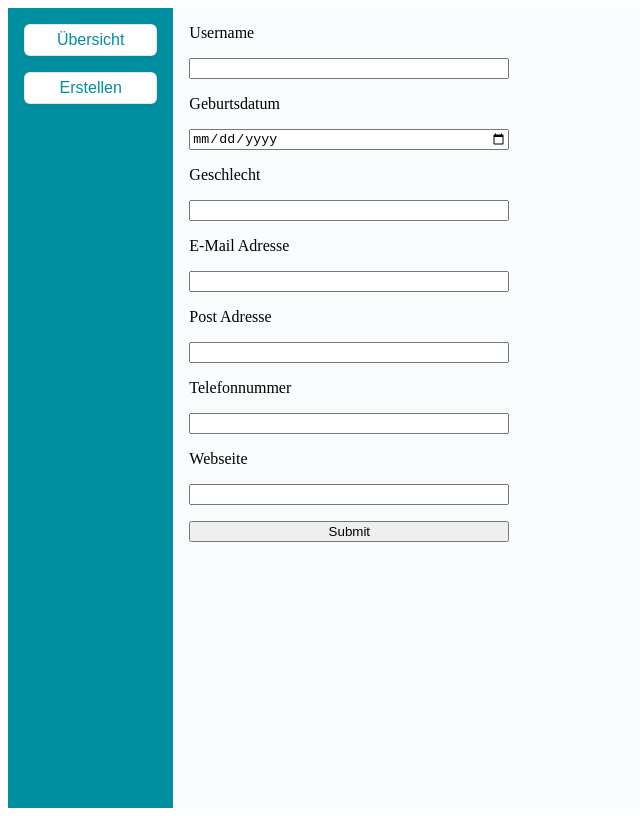
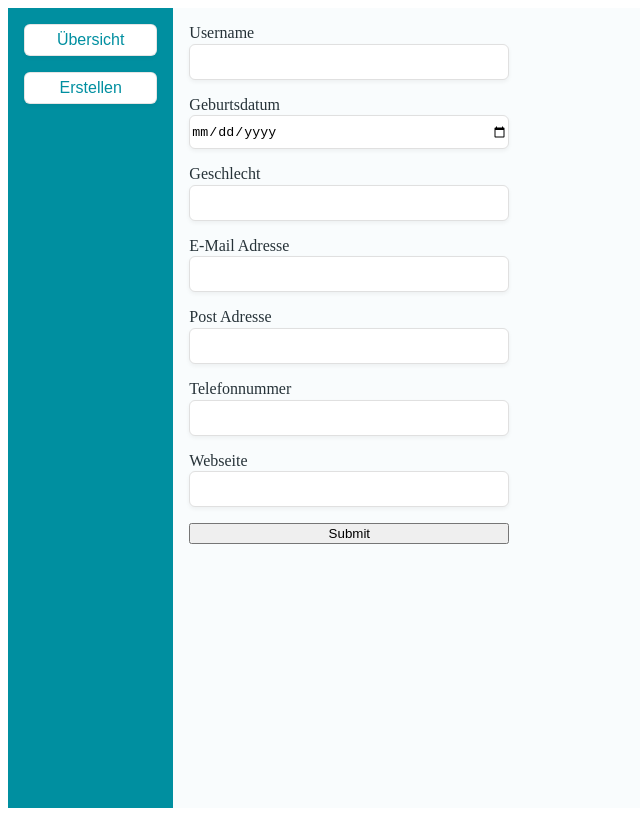
Before and after one commit to chris-gr81/user-directory, a React (Vite) app: page /edit/1 in a window 1280 px wide. Shown: the whole page, without its empty margins (0-640 px from the left). Built offline with nearby package versions, Linux system fonts and the light colour scheme; the HTML template or start-up script is replaced by a standard one.

Commit message:
Add some scss to the forms

```diff
--- a/src/App.tsx
+++ b/src/App.tsx
@@ -4,6 +4,7 @@ import Index from "./routes/Index";
 import CreateView from "./routes/create/CreateView";
 import ErrorPage from "./routes/error/ErrorPage";
 import Overview from "./routes/overview/Overview";
+import EditView from "./routes/edit/EditView";
 
 function App() {
   const router = createBrowserRouter([
@@ -15,7 +16,7 @@ function App() {
         { index: true, element: <Index /> },
         { path: "overview", element: <Overview /> },
         { path: "create", element: <CreateView /> },
-        { path: "edit/:userId", element: <CreateView /> },
+        { path: "edit/:userId", element: <EditView /> },
       ],
     },
   ]);
--- /dev/null
+++ b/src/components/button/Button.tsx
@@ -0,0 +1,18 @@
+import "./button.scss";
+
+type ButtonProps = {
+  type?: "submit" | "button";
+  text: string;
+  onClick?: () => void;
+  styling?: string;
+};
+
+function Button({ type, text, onClick, styling = "default" }: ButtonProps) {
+  return (
+    <button type={type} onClick={onClick} className={`btn btn__${styling}`}>
+      {text}
+    </button>
+  );
+}
+
+export default Button;
--- a/src/components/formular/Formular.tsx
+++ b/src/components/formular/Formular.tsx
@@ -1,3 +1,4 @@
+import Button from "../button/Button";
 import "./formular.scss";
 
 function Formular() {
@@ -22,7 +23,7 @@ function Formular() {
       <input type="tel" id="phone" />
       <label htmlFor="webside">Webseite</label>
       <input type="url" id="webside" />
-      <input type="submit" id="submit" />
+      <Button type="submit" text="Submit" />
     </form>
   );
 }
--- a/src/components/formular/formular.scss
+++ b/src/components/formular/formular.scss
@@ -2,5 +2,26 @@
   display: flex;
   flex-direction: column;
   width: 20rem;
-  gap: 1rem;
+
+  & label {
+    color: $color-text-primary;
+  }
+  & input {
+    height: 2rem;
+    border: $input-border;
+    border-radius: $border-radius-default;
+    background-color: $input-bg;
+    margin-top: 0.1rem;
+    margin-bottom: 1rem;
+    box-shadow: $shadow-default;
+
+    &:focus {
+      border: $input-focus-border;
+      outline: none;
+    }
+
+    &::placeholder {
+      color: $input-placeholder;
+    }
+  }
 }
--- a/src/routes/create/CreateView.tsx
+++ b/src/routes/create/CreateView.tsx
@@ -1,8 +1,6 @@
-import { useParams } from "react-router-dom";
 import Formular from "../../components/formular/Formular";
 
 function CreateView() {
-  const { userId } = useParams();
   return <Formular />;
 }
 
--- /dev/null
+++ b/src/routes/edit/EditView.tsx
@@ -0,0 +1,10 @@
+import { useParams } from "react-router-dom";
+import Formular from "../../components/formular/Formular";
+
+function EditView() {
+  const { userId } = useParams();
+  console.log(userId);
+
+  return <Formular />;
+}
+export default EditView;
--- a/src/styles/_variables.scss
+++ b/src/styles/_variables.scss
@@ -38,7 +38,7 @@ $btn-secondary-hover-bg: darken($color-neutral-medium, 5%);
 
 $input-bg: $color-white;
 $input-border: 1px solid $color-neutral-medium;
-$input-focus-border: 2px solid $color-iceblue;
+$input-focus-border: 1px solid $color-iceblue;
 $input-placeholder: $color-placeholder;
 
 // radius & shaodws
```
Also changed, not shown: src/components/button/button.scss (added).
